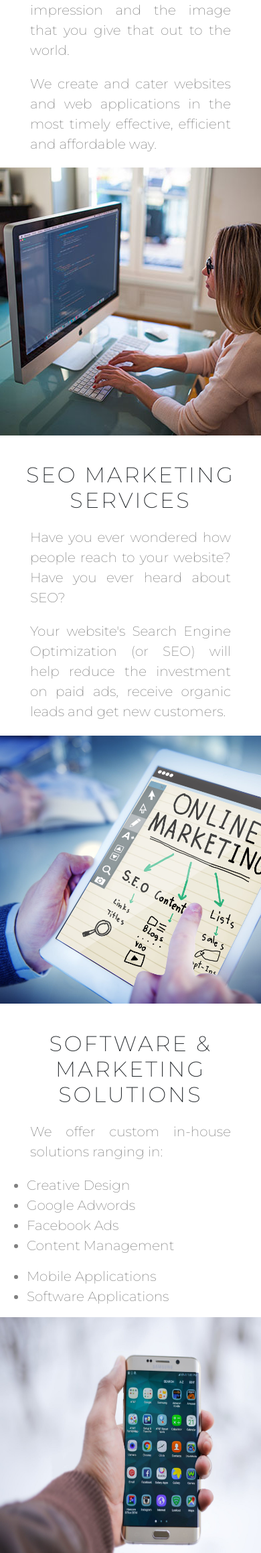
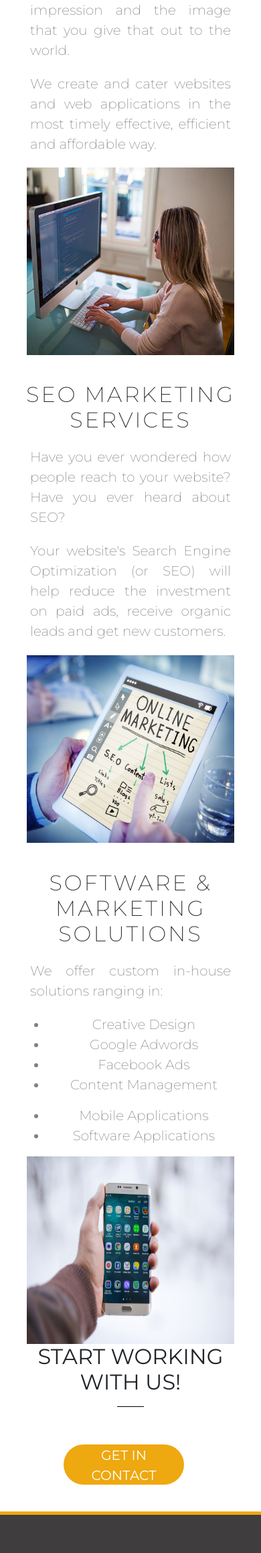
Before and after one commit to arturfil/olo2_python, a Django app: page /services in a window 390 px wide; the page is wider, and only the part inside the window is pictured. Shown: the part 703-3021 px from the top of that part at 67% size. Run offline with Django 3.2, Linux system fonts and the light colour scheme; some libraries are stand-ins or nearby versions; some web fonts are replaced.

Commit message:
made some styling changes

```diff
--- a/olog2/settings.py
+++ b/olog2/settings.py
@@ -69,7 +69,7 @@
         'NAME': 'olog2',
         'PORT': '5434',
         'USER': 'postgres',
-        'PASSWORD': 'jamesbond00?',
+        'PASSWORD': '<password>',
         'HOST': 'localhost'
     }
 }
--- a/olog2/static/css/services.css
+++ b/olog2/static/css/services.css
@@ -50,9 +50,10 @@
 }
 
 .img-hidden {
+  text-align: center;
   margin: 0 auto;
-  height: 400px;
-  width: 500px;
+  height: 280px;
+  width: 310px;
 }
 
 .btn-services {
@@ -146,6 +147,11 @@
     margin: 0 auto;
   }
 
+  .services-block {
+    text-align: center;
+    margin: 0 auto;
+  }
+
   .services-block h2 {
     margin-top: 40px;
     text-transform: uppercase;
--- a/templates/pages/services.html
+++ b/templates/pages/services.html
@@ -42,7 +42,9 @@
           <img class="s-image" src="{% static 'img/seo-marketing.jpeg' %}" alt="" />
         </div>
       </div>
-      <img class="img-hidden" src="{% static 'img/seo-marketing.jpeg' %}" alt="" />
+      <div class="col-12">
+        <img class="img-hidden" src="{% static 'img/seo-marketing.jpeg' %}" alt="" />
+      </div>
       <div class="row services-block">
         <div class="col-md-6 col-sm-12">
           <img class="s-image" src="{% static 'img/mobile_application.jpeg' %}" alt="" />
```
